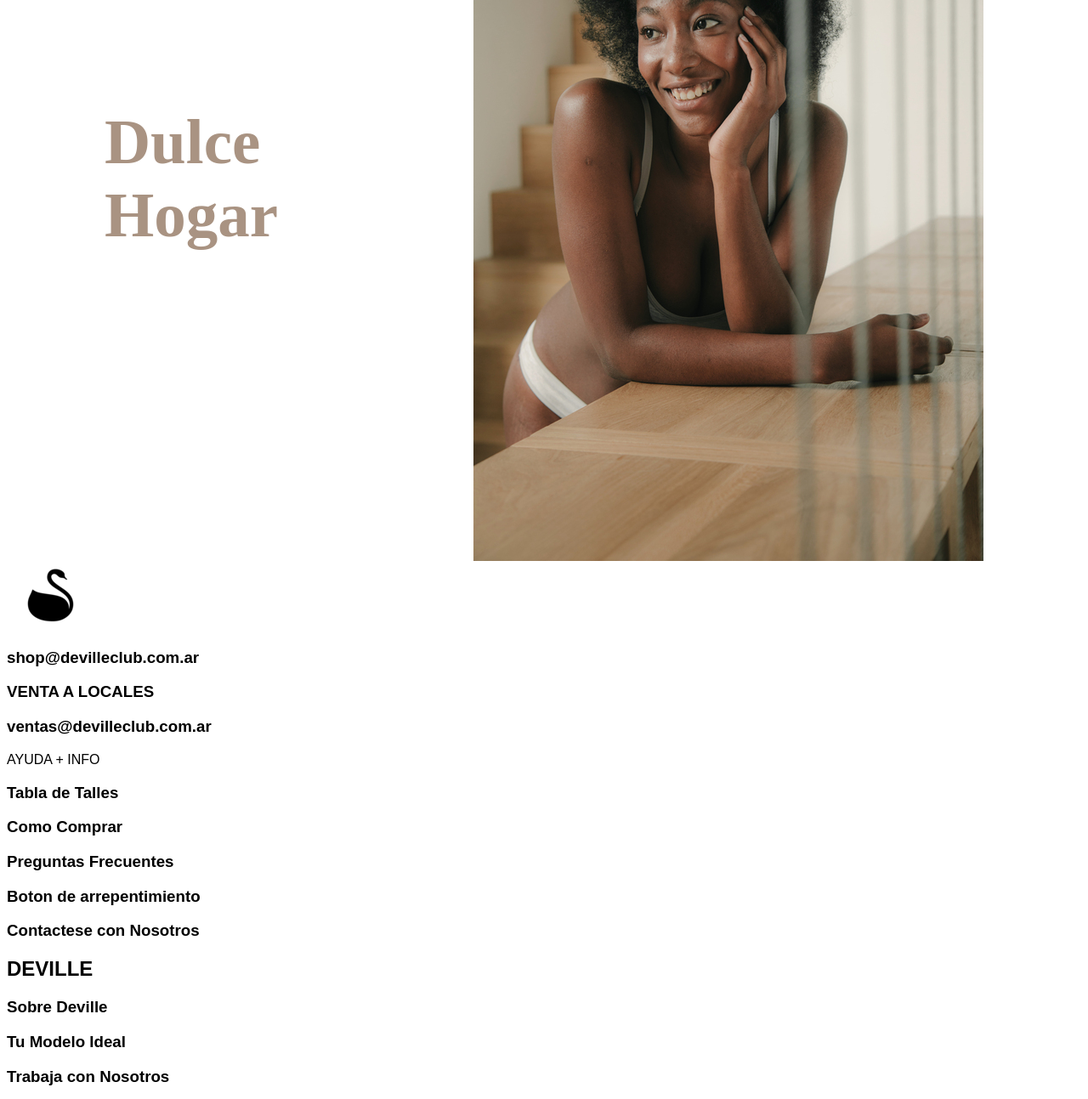
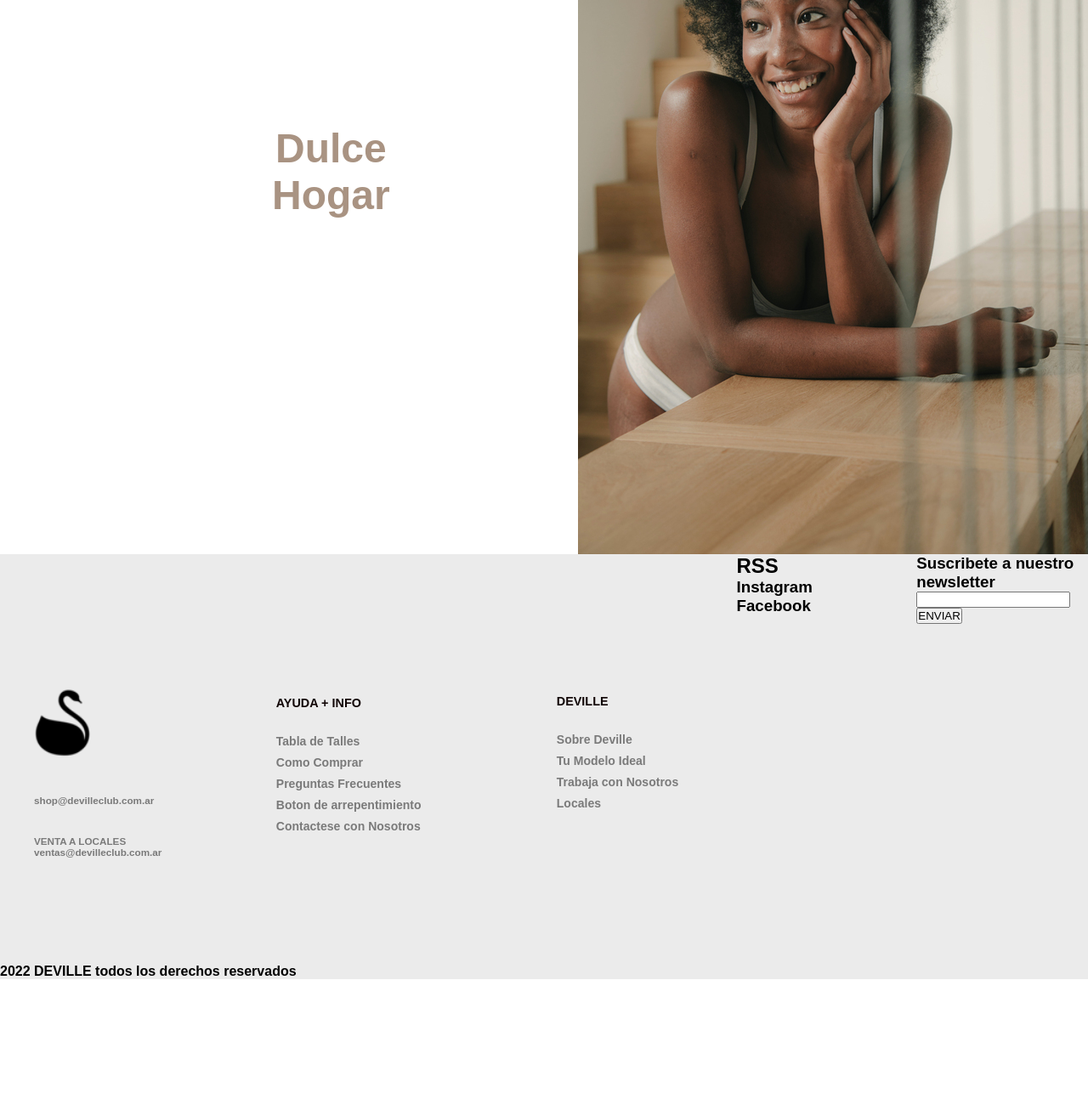
Before and after one commit to palmas79/Deville, a plain HTML site: page index.html in a window 1280 px wide. Shown: the part 880-2173 px from the top of the page at 85% size. After the commit the page ends 2032 px from the top, so only its background shows below. Drawn offline with Linux system fonts and the light colour scheme.

Commit message:
footer7Bis

```diff
--- a/style.css
+++ b/style.css
@@ -1,6 +1,5 @@
-<style>
-@import url('https://fonts.googleapis.com/css2?family=Be+Vietnam+Pro:wght@400;500;700&family=Cardo:ital,wght@0,400;0,700;1,400&display=swap');
-</style>
+@import url('https://fonts.googleapis.com/css2?family=Be+Vietnam+Pro:wght@400;500;700&display=swap');
+
 *{
     box-sizing: border-box;
     margin:0;
@@ -11,7 +10,6 @@
 
 body{
     font-family: 'Be Vietnam', sans-serif;
-
 }
 
 /* Aca empieza el header */
@@ -56,27 +54,16 @@ background-repeat: no-repeat;
 /* Section Black*/
 
 .black{
-  display: flex;
-  margin-top: 2rem;
-  justify-content: space-around;
-  align-items: center;
-
-  color: #A99382;
-  font-family: 'Cardo', serif;
-  font-size: 50px;
-  font-weight: 200;
-
+    display: flex;
+    margin-top: 2rem;
+    justify-content: space-between;
+    align-items: center;
 }
 
-
-.red{
-
-}
 .reduno{
     width: 570;
     height: 635;
-   background-image: url(./img/red1.jpg);
-
+    background-image: url(./img/red1.jpg);
 
 }
 
@@ -84,3 +71,114 @@ background-repeat: no-repeat;
     background-image: url(./img/red2.jpg);
 
 }
+
+.sweet{
+align-items: center;
+color: #a99382;
+font-size: 3rem;
+margin-left: 20rem;
+text-align: center;
+}
+
+/* Aca empieza footer*/
+
+footer{
+    background-color: #ebebeb;
+    display: flex;
+    flex-direction: column;
+    height: 500px;
+    justify-content: space-between;
+    width: 100vw;
+}
+
+/* Empieza la Section Container*/
+
+.containerSection{
+    display: flex;
+    gap: 10px;
+}
+
+footer .containerSection section{
+    height: 450px;
+    width: 580px;
+}
+
+.logo{
+    color: #7A7A7A;
+    display: flex;
+    flex-direction: column;
+    font-size: x-small;
+    gap: 20px;
+    justify-content: center;
+    margin-top: 20px;
+    padding: 10px;
+}
+
+.logo img{
+    height: 130px;
+    margin-left: -12px;
+    width: 150px;
+    padding: 15px;
+}
+
+.logo .shop{
+    margin-bottom: 15px;
+    margin-left: 30px;
+}
+
+.logo .ventas{
+    margin-left: 30px;
+}
+
+/* Empieza Section Ayuda */
+
+
+.ayuda{
+    align-items: flex-start;
+    color: #7A7A7A;
+    display: flex;
+    flex-direction: column;
+    font-size: 12px;
+    justify-content: center;
+    margin-left: 60px;
+    padding: 40px;
+
+}
+
+.ayuda p{
+    color: rgb(17, 6, 6);
+    font-size: larger;
+    font-weight: bold;
+    margin-top: 50px;
+    margin-bottom: 25px;
+}
+
+.ayuda .h3{
+    line-height: 25px;
+    width: 400px;
+}
+/*Empieza la section deville*/
+
+.deville{
+    align-items: flex-start;
+    color: #7A7A7A;
+    display: flex;
+    flex-direction: column;
+    font-size: 12px;
+    justify-content: center;
+    margin-top: -10px;
+    margin-left: -120px;
+
+}
+
+.deville h2{
+    color: rgb(17, 6, 6);
+    font-size: larger;
+    font-weight: bold;
+    margin-top: 40px;
+    margin-bottom: 25px;
+}
+
+.deville h3{
+    line-height: 25px;
+}
```
